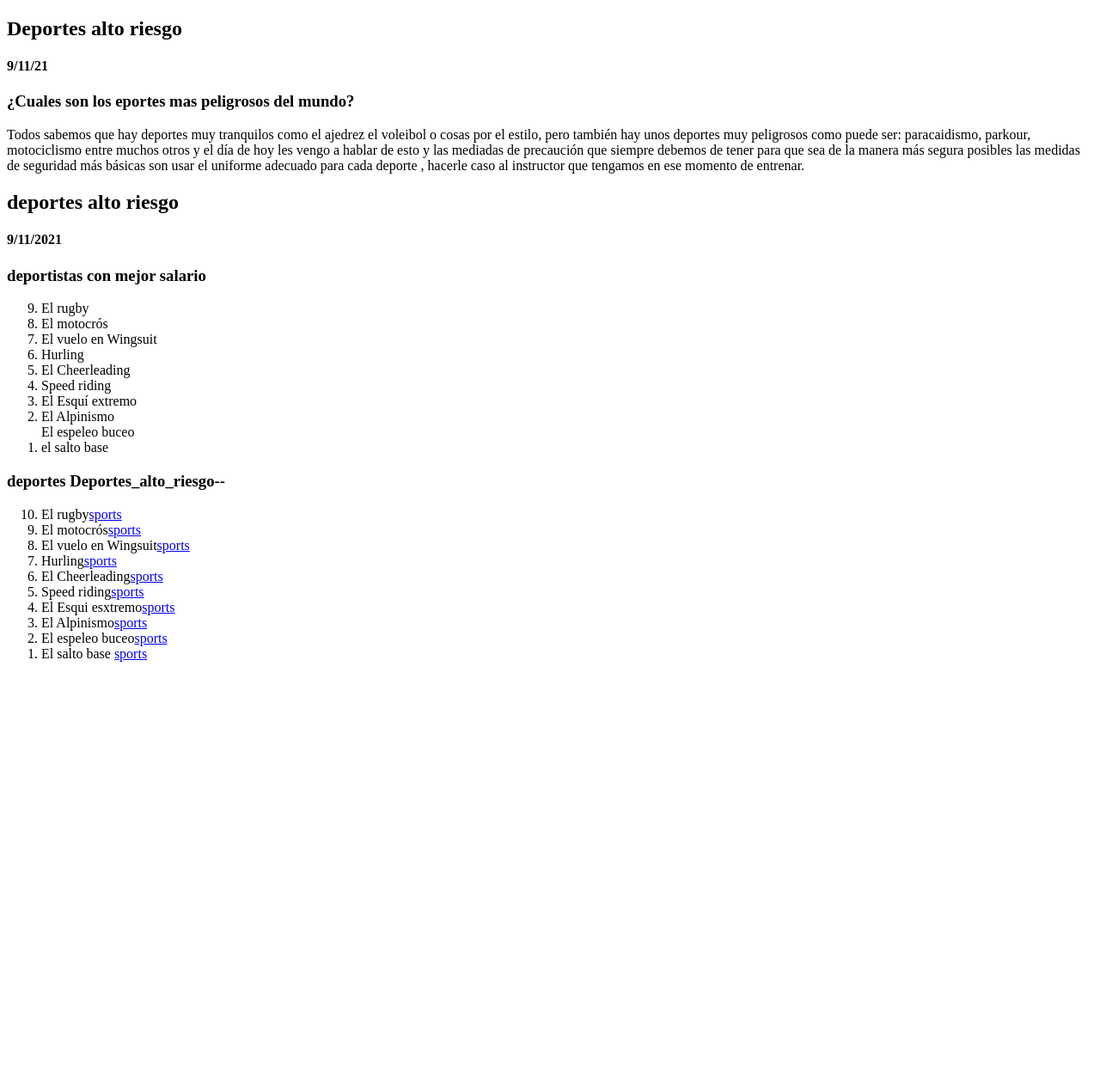
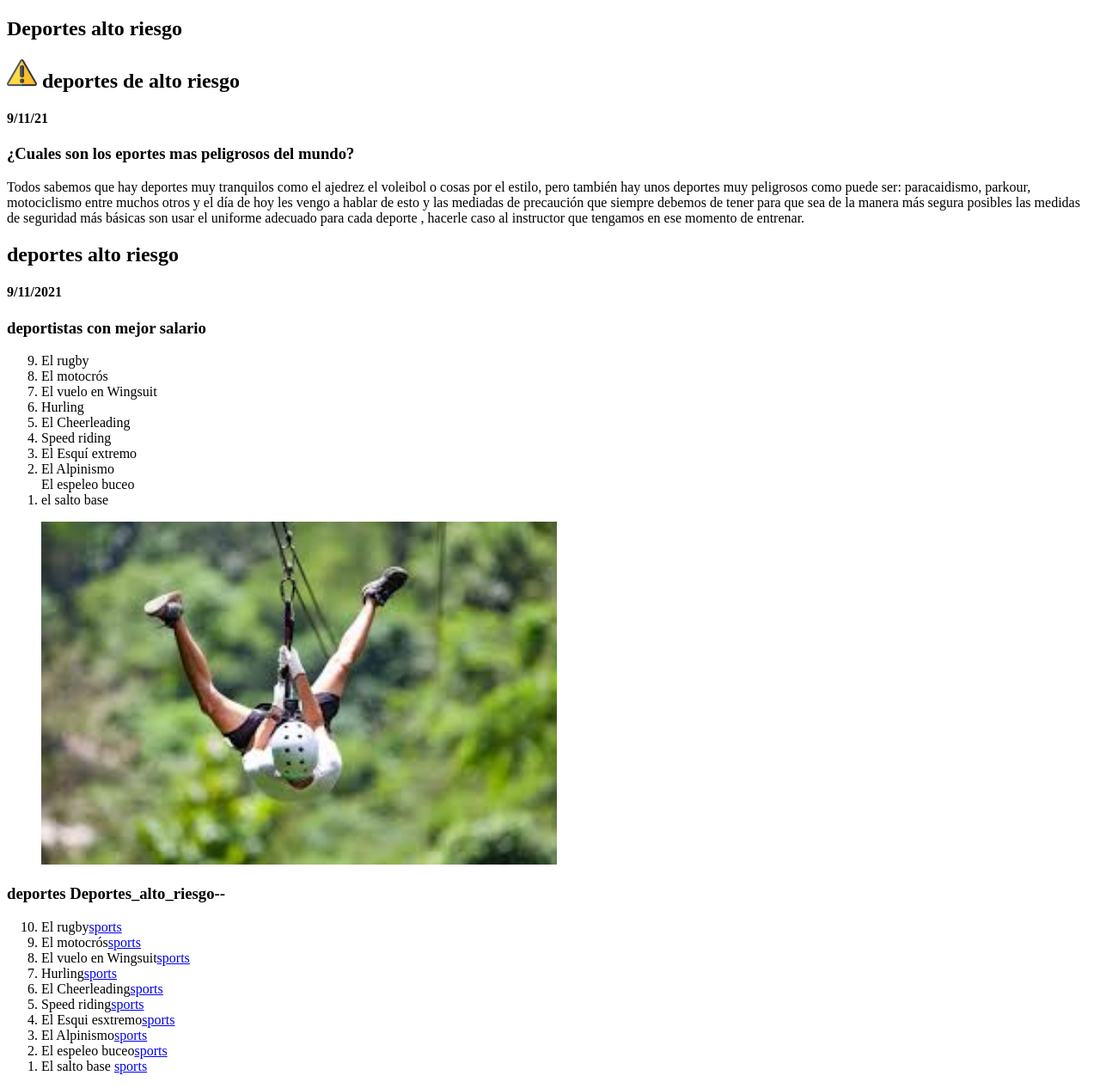
Before and after one commit to maldonado25/9-3-pesquera-maldonado-blog_de_mundoi, a plain HTML site: page Root/mi_cuarto_tema.html in a window 1280 px wide. Shown: the whole page at 86% size. Before the commit the page ends 800 px from the top, so only its background shows below. Drawn offline with Linux system fonts and the light colour scheme.

Commit message:
cuarto y primer tema

```diff
--- a/Root/mi_cuarto_tema.html
+++ b/Root/mi_cuarto_tema.html
@@ -10,8 +10,11 @@
         <hgroup>
             <!--Deportes alto riesgo-->
             <h2>Deportes alto riesgo</h2>
+            <h2><img src="assets/images/riesgo.png" alt="Descripción del ícono" height="35px" width="auto"> deportes de alto riesgo</h>
             <!--9/11/21-->
             <h4>9/11/21</h4>
+        </div>
+        <!--termina contenido del articulo-->
         </hgroup>
     </header>
     <!--Los deportes mas peligrosos del mundo-->
@@ -49,6 +52,14 @@
             <lic>El espeleo buceo</li>
             <li>el salto base</li>
         </ol>
+     <!-- inicia ilustración del artículo -->
+     <figure>
+        <img src="assets/images/alto riego deportes.jfif" alt="ilustracion 1º artículo" height="auto" width="600px">
+        <figcaption></figcaption>
+    </figure>
+    <!-- termina ilustración del artículo -->
+    </div>
+    <!--termina contenido del articulo-->
     </div>
     <!--termina contenido del articulo-->
     <footer>
```
Also changed, not shown: Root/mi_primer_tema.html (+9 -0 lines), Root/assets/images/alto riego deportes.jfif (added), Root/assets/images/deportes.jfif (added), Root/assets/images/deportes.png (added), Root/assets/images/riesgo.png (added).
